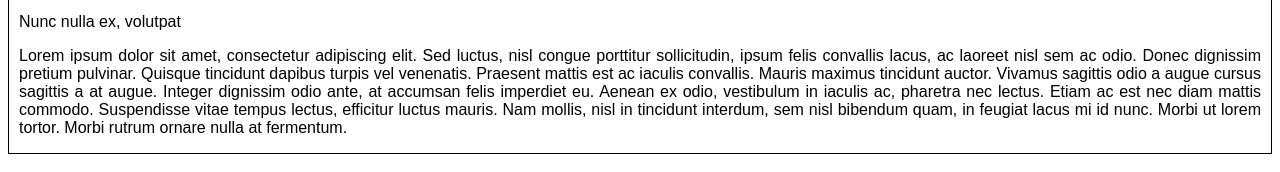
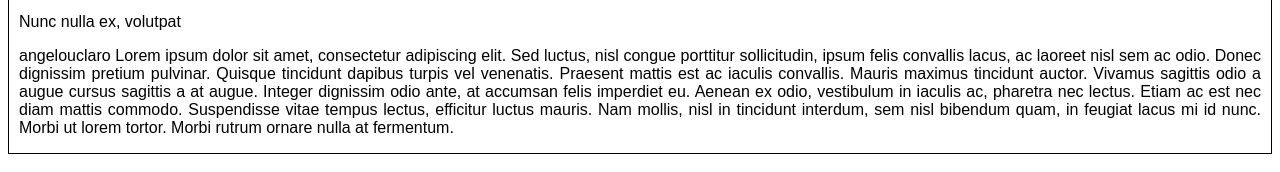
Before and after one commit to angelouclarosa/activity1, a plain HTML site: page index.html in a window 1280 px wide. Shown: the part 272-444 px from the top of the page. Drawn offline with Linux system fonts and the light colour scheme.

Commit message:
add name

```diff
--- a/index.html
+++ b/index.html
@@ -40,7 +40,7 @@
 
         <p class="bc-head-tittle">Nunc nulla ex, volutpat</p>
 
-        <p>Lorem ipsum dolor sit amet, consectetur adipiscing elit. Sed luctus, nisl congue porttitur sollicitudin, ipsum felis convallis lacus, ac laoreet nisl sem ac odio. Donec dignissim pretium pulvinar. Quisque tincidunt dapibus turpis vel venenatis. Praesent mattis est ac iaculis convallis. Mauris maximus tincidunt auctor. Vivamus sagittis odio a augue cursus sagittis a at augue. Integer dignissim odio ante, at accumsan felis imperdiet eu. Aenean ex odio, vestibulum in iaculis ac, pharetra nec lectus. Etiam ac est nec diam mattis commodo. Suspendisse vitae tempus lectus, efficitur luctus mauris. Nam mollis, nisl in tincidunt interdum, sem nisl bibendum quam, in feugiat lacus mi id nunc. Morbi ut lorem tortor. Morbi rutrum ornare nulla at fermentum.</p>
+        <p>angelouclaro Lorem ipsum dolor sit amet, consectetur adipiscing elit. Sed luctus, nisl congue porttitur sollicitudin, ipsum felis convallis lacus, ac laoreet nisl sem ac odio. Donec dignissim pretium pulvinar. Quisque tincidunt dapibus turpis vel venenatis. Praesent mattis est ac iaculis convallis. Mauris maximus tincidunt auctor. Vivamus sagittis odio a augue cursus sagittis a at augue. Integer dignissim odio ante, at accumsan felis imperdiet eu. Aenean ex odio, vestibulum in iaculis ac, pharetra nec lectus. Etiam ac est nec diam mattis commodo. Suspendisse vitae tempus lectus, efficitur luctus mauris. Nam mollis, nisl in tincidunt interdum, sem nisl bibendum quam, in feugiat lacus mi id nunc. Morbi ut lorem tortor. Morbi rutrum ornare nulla at fermentum.</p>
 
     </div>
 </body>
```
